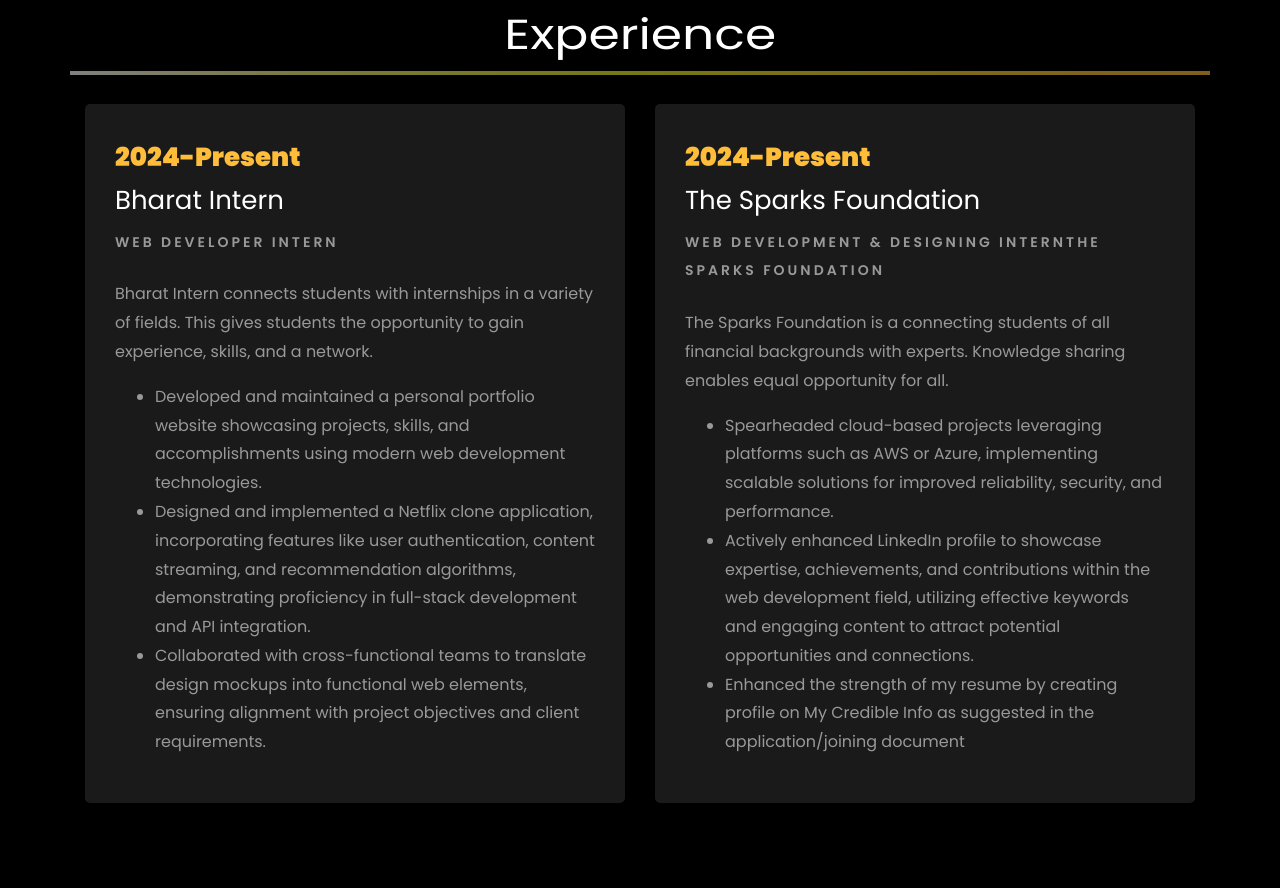
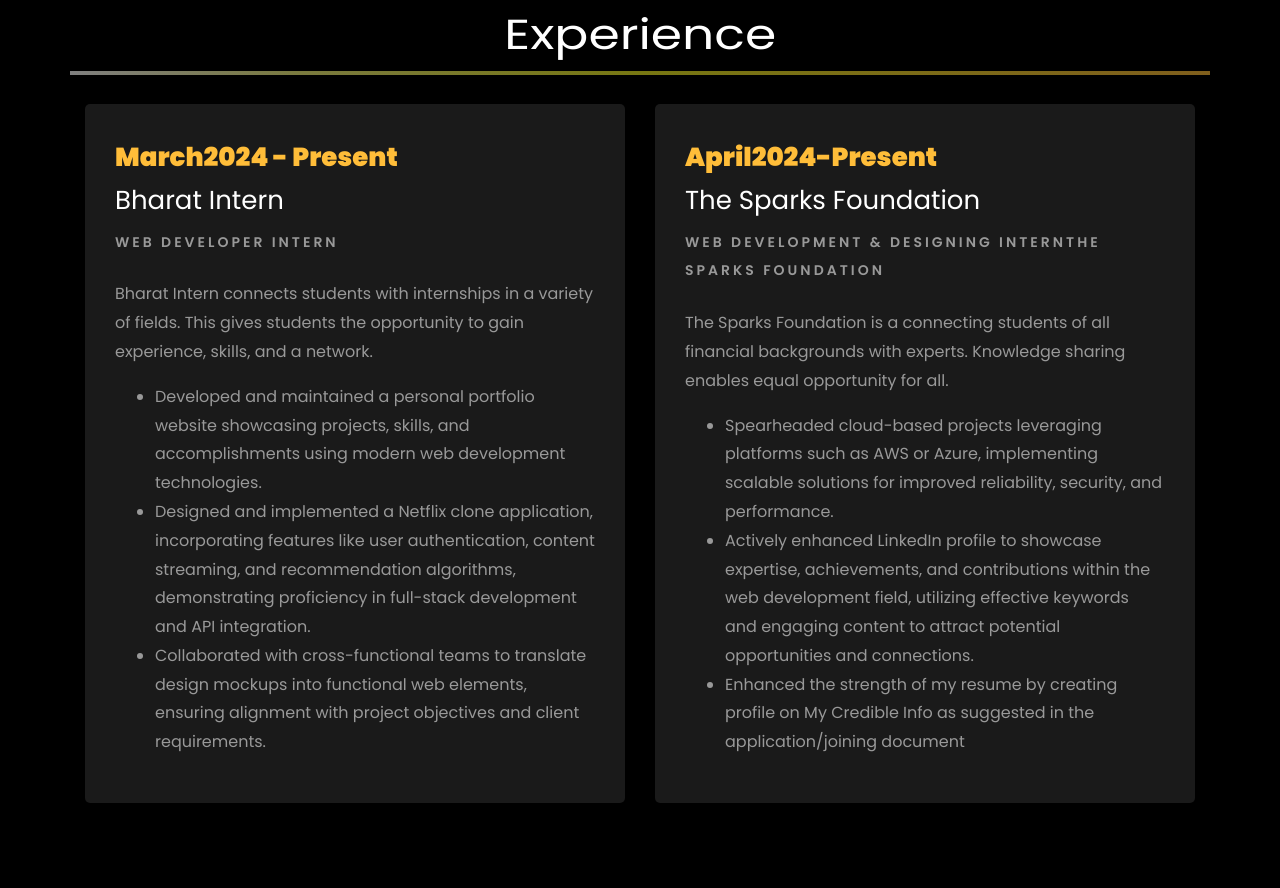
Before and after one commit to nehanayak9/NehaNayak-Portfolio, a plain HTML site: page index.html in a window 1280 px wide. Shown: the part 2127-3015 px from the top of the page. Drawn offline with Linux system fonts and the light colour scheme; files whose address does not match are found by name.

Commit message:
Update index.html

```diff
--- a/index.html
+++ b/index.html
@@ -327,7 +327,7 @@
 		<div class="row">
 				<div class="col-md-6">
 					<div class="resume-wrap ftco-animate">
-						<span class="date">2024-Present</span>
+						<span class="date">March2024 - Present</span>
 						<h2>Bharat Intern</h2>
 						<span class="position">Web Developer Intern</span>
 						<p class="mt-4">Bharat Intern connects students with internships in a variety of fields. This gives students the opportunity to gain experience, skills, and a network.
@@ -343,7 +343,7 @@
 
 				<div class="col-md-6">
 					<div class="resume-wrap ftco-animate">
-						<span class="date">2024-Present</span>
+						<span class="date">April2024-Present</span>
 						<h2>The Sparks Foundation</h2>
 						<span class="position">Web Development & Designing internThe Sparks Foundation</span>
 						<p class="mt-4">The Sparks Foundation is a connecting students of all financial backgrounds with experts. Knowledge sharing enables equal opportunity for all.
```
